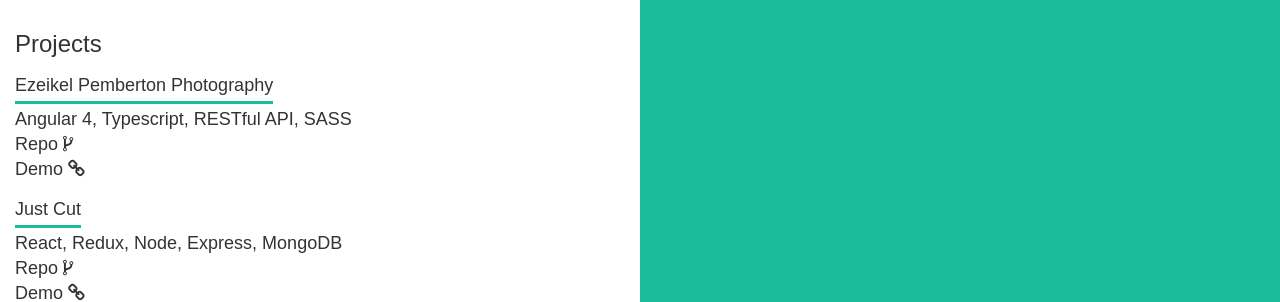
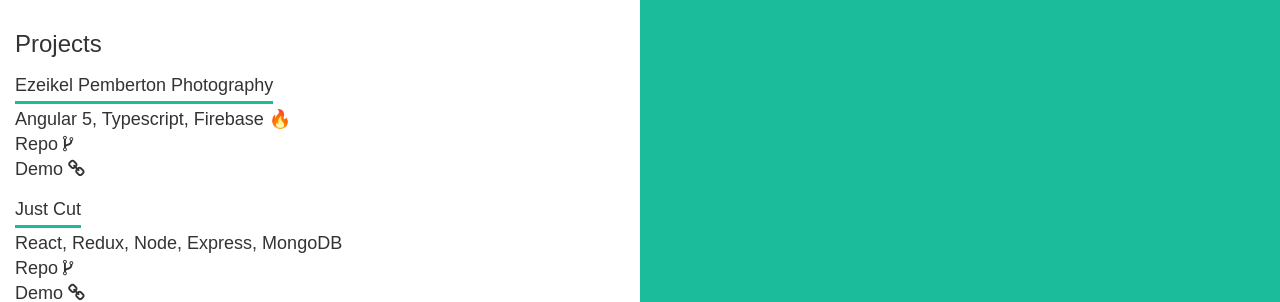
Before and after one commit to ezeikel/ezeikel-personal-blog-web, a Jekyll site: the page built from index.html, in a window 1280 px wide. Shown: the part 712-1014 px from the top of the page. Built offline with Jekyll 4.4.1, drawn with Linux system fonts in a browser that asks for light colours; nearby versions of some CDN libraries.

Commit message:
Updated Angular version to 5 for latest Angular project.

```diff
--- a/_layouts/home.html
+++ b/_layouts/home.html
@@ -73,7 +73,7 @@
                 <li class="project">
                   <ul class="project__info">
                     <li class="project__name">Ezeikel Pemberton Photography</li>
-                    <li class="project__tech">Angular 4, Typescript, RESTful API, SASS</li>
+                    <li class="project__tech">Angular 5, Typescript, Firebase 🔥</li>
                     <li class="project__github-link"><a href="https://github.com/ezeikel/ezeikel-pemberton-photography-web">Repo <i class="fa fa-code-fork" aria-hidden="true"></i></a></li>
                     <li class="project__demo-link"><a href="http://ezeikelpemberton.com">Demo <i class="fa fa-link" aria-hidden="true"></i></a></li>
                   </ul>
```
